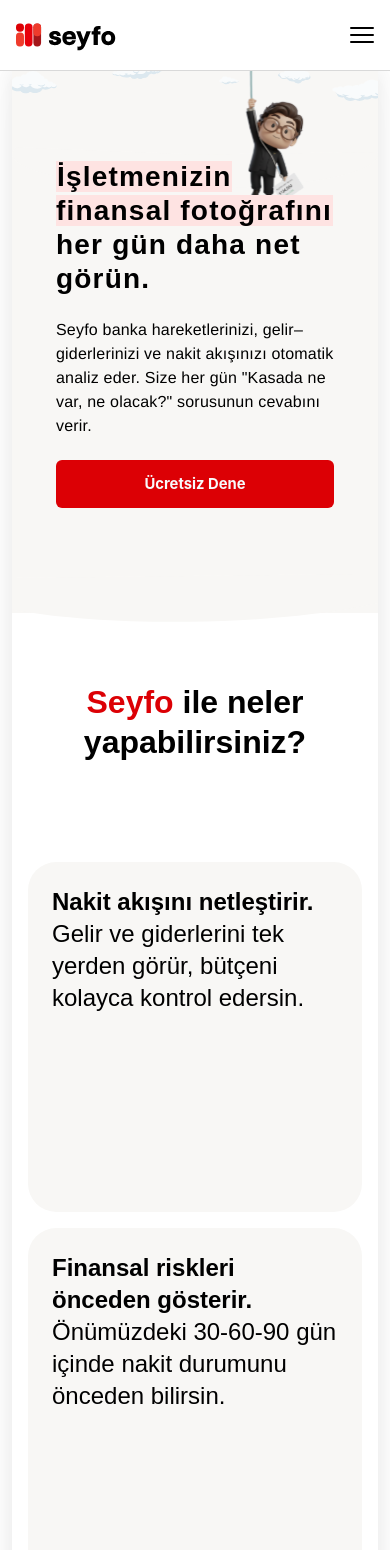
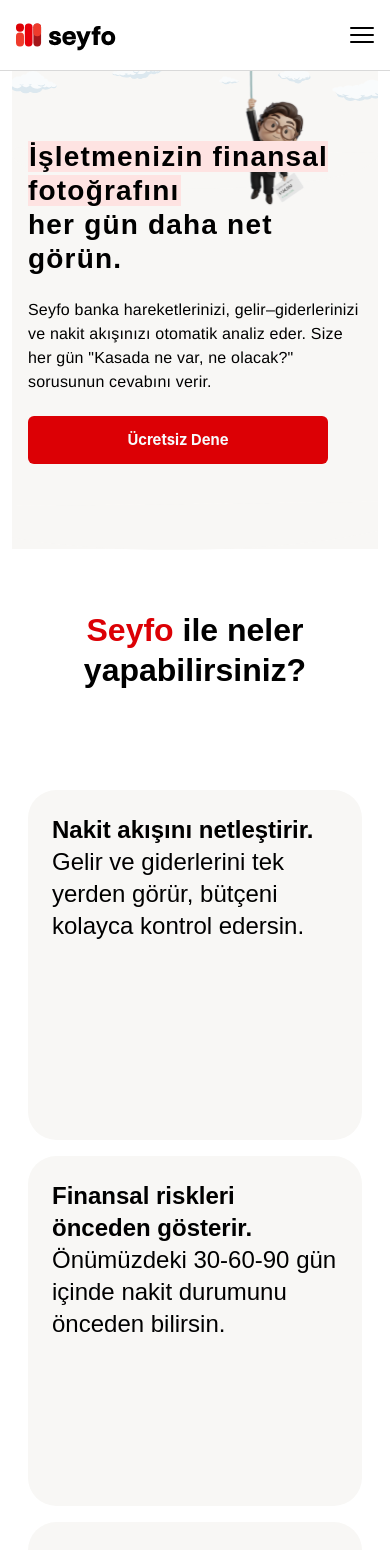
Before and after one commit to aleynakkan/website_seyfo, a React (Vite) app: page / in a window 390 px wide. Shown: the top 1550 px of the page. Built offline with nearby package versions, Linux system fonts and the light colour scheme.

Commit message:
pricing update

```diff
--- a/src/app.css
+++ b/src/app.css
@@ -7,6 +7,7 @@
 
 .main-content {
   flex: 1;
+  background-color: white
 }
 
 /* Responsive utilities */
--- a/src/components/landingpage.jsx
+++ b/src/components/landingpage.jsx
@@ -52,7 +52,7 @@
       <section className={styles.hero} role="banner">
         <img src={dene} alt="arkaplan" className={styles.heroBackground} aria-hidden="true" />
 
-        <div className={styles.heroContent}>
+        <div className={`${styles.container} ${styles.heroContent}`}>
           <div className={styles.heroTextWrapper}>
             <div className={styles.headingWrapper}>
               <h1 className={styles.mainHeading}>
@@ -83,16 +83,13 @@
 
       {/* Features Section */}
       <section className={styles.features} aria-labelledby="features-heading">
-
+        <div className={styles.container}>
           <h2 id="features-heading" className={styles.sectionTitle}>
             <span className={styles.titleAccent}>Seyfo</span> ile neler yapabilirsiniz?
           </h2>
 
           <div className={styles.featureGrid}>
             <article className={styles.featureCard}>
-
-
-
               <h3 className={styles.featureTitle}>
                 <b>Nakit akışını netleştirir.</b> <br/>
                 Gelir ve giderlerini tek yerden görür, bütçeni kolayca kontrol edersin.
@@ -112,6 +109,7 @@
               </h3>
             </article>
           </div>
+        </div>
 
       </section>
         <img src={sayfasonukesik} alt="sayfa sonu görseli" className={styles.pageEndImage} aria-hidden="true" />
@@ -119,7 +117,7 @@
 
       {/* How It Works Section */}
       <section className={styles.howItWorks} aria-labelledby="how-it-works-heading">
-
+        <div className={styles.container}>
           <div className={styles.howItWorksHeader}>
             <h2 id="how-it-works-heading" className={styles.sectionTitle}>
               <span className={styles.titleAccent}>Seyfo</span> nasıl çalışır?
@@ -166,10 +164,12 @@
               </div>
             </div>
           </div>
+        </div>
       </section>
 
       {/* CTA Section */}
       <section className={styles.ctaSection}>
+        <div className={styles.container}>
           <div className={styles.ctaContent}>
             <h2 className={styles.ctaHeading}>
               14 gün boyunca <span className={styles.ctaHighlight}>ücretsiz</span> deneyin!
@@ -187,6 +187,7 @@
               </button>
             </form>
           </div>
+        </div>
       </section>
     </div>
   )
--- a/src/components/landingpage.module.css
+++ b/src/components/landingpage.module.css
@@ -1,11 +1,9 @@
 /* Landing Page Root */
 .landingPage {
-  max-width: 1200px;
-  margin: 0 auto;
+  width: 100%;
   background-color: #ffffff;
   min-height: 100vh;
-  box-shadow: 0 0 20px rgba(0, 0, 0, 0.08),
-              0 0 60px rgba(0, 0, 0, 0.04);
+  overflow-x: clip;
 }
 
 /* Reusable Container */
@@ -14,18 +12,19 @@
   margin: 0 auto;
   padding: 0 24px;
   width: 100%;
+  position: relative;
+  z-index: 2;
 }
 
 /* =========================
    HERO
    ========================= */
 .hero {
-  align-items: flex-start;
   position: relative;
   background-color: #f8f7f5;
   min-height: 700px;
   overflow: hidden;
-  padding: 96px 63px 72px;
+  padding: 96px 0 72px;
   display: flex;
   align-items: center;
   justify-content: center;
@@ -86,18 +85,14 @@
 .heroContent {
   position: relative;
   z-index: 1;
-  max-width: 1200px;
   width: 100%;
-  margin: 0 auto;
 
   display: flex;
-  flex-direction: row;             /* ✅ iki sütun */
-  align-items: left;             /* ✅ dikey hizalama */
-  justify-content: space-between;  /* ✅ solda text, sağda görsel */
-  gap: 20px;                       /* aralık */
-
-  /* küçük iç boşluk: görseldeki ferahlık */
-  padding: 20px 24px;
+  flex-direction: row;
+  align-items: flex-start;
+  justify-content: space-between;
+  gap: 20px;
+  padding: 20px 0;
 }
 
 .heroTextWrapper {
@@ -170,8 +165,8 @@
 .ctaButtons {
   display: flex;
   gap: 10px;
-  align-items: left;
-  justify-content: left;
+  align-items: flex-start;
+  justify-content: flex-start;
   width: 100%;
 
 }
@@ -226,10 +221,9 @@
 
 .eclipseHero {
   display: block;
-  width: 100%;
+  width: min(100%, 1600px);
   height: auto;
-margin-top: -40px;
-
+  margin: -48px auto 0;
   object-fit: cover;
   position: relative;
   z-index: 5;
@@ -239,11 +233,9 @@
    FEATURES
    ========================= */
 .features {
-  padding: 60px 24px 100px;
+  padding: 60px 0 100px;
   background-color: #ffffff;
   overflow: visible;
-  max-width: 1200px;
-  margin: 0 auto;
 }
 
 .sectionTitle {
@@ -474,22 +466,18 @@
 }
 
 .pageEndImage {
-  width: calc(100% + 300px);
-  margin-left: -150px;
-  margin-right: -150px;
+  width: min(100%, 1600px);
+  margin: 0 auto;
   margin-bottom: 100px;
   display: block;
   object-fit: cover;
-  transform: translateX(150px);
 }
 
 /* =========================
    HOW IT WORKS (Accordion)
    ========================= */
 .howItWorks {
-  padding: 40px 24px 100px;
-  max-width: 1200px;
-  margin: 0 auto;
+  padding: 40px 0 100px;
 }
 
 .howItWorksHeader {
@@ -621,13 +609,8 @@
    ========================= */
 .ctaSection {
   background-color: #dc0005;
-  padding: 128px 24px;
+  padding: 128px 0;
   overflow: hidden;
-}
-
-.ctaSection .ctaContent {
-  max-width: 1200px;
-  margin: 0 auto;
 }
 
 .ctaContent {
@@ -727,7 +710,7 @@
 /* Tablet (768px - 1199px) */
 @media (max-width: 1199px) {
   .hero {
-    padding: 80px 40px;
+    padding: 80px 0;
     min-height: 700px;
   }
 
@@ -750,7 +733,7 @@
   }
 
   .features {
-    padding: 80px 24px;
+    padding: 80px 0;
   }
 
   .featureGrid {
@@ -765,7 +748,7 @@
   }
 
   .howItWorks {
-    padding: 60px 24px;
+    padding: 60px 0;
   }
 
   .stepsAndDemo {
@@ -779,7 +762,7 @@
   }
 
   .ctaSection {
-    padding: 80px 24px;
+    padding: 80px 0;
   }
 
   .ctaHeading {
@@ -796,11 +779,12 @@
 /* Mobile (<768px) */
 @media (max-width: 767px) {
   .hero {
-    padding: 60px 20px;
+    padding: 60px 0;
     min-height: auto;
   }
 
   .heroContent {
+    padding: 0;
     gap: 20px;
   }
 
@@ -831,7 +815,7 @@
   }
 
   .features {
-    padding: 60px 16px;
+    padding: 60px 0;
   }
 
   .sectionTitle {
@@ -862,7 +846,7 @@
   }
 
   .howItWorks {
-    padding: 60px 16px;
+    padding: 60px 0;
   }
 
   .howItWorksSubtitle {
@@ -899,7 +883,11 @@
   }
 
   .ctaSection {
-    padding: 60px 16px;
+    padding: 60px 0;
+  }
+
+  .container {
+    padding: 0 16px;
   }
 
   .ctaHeading {
--- a/src/components/pricingpage.jsx
+++ b/src/components/pricingpage.jsx
@@ -8,7 +8,7 @@
     id: 'profesyonel',
     name: 'Profesyonel Plan',
     description: 'Büyüyen işletmeler için',
-    monthlyPrice: 1000,
+    monthlyPrice: 2000,
     features: [
       '30 Günlük Nakit Tahmini',
       'Gider Analizi ve Hatalı Gider Tespiti',
```
Lines whose indentation alone changed are shown as unchanged.
